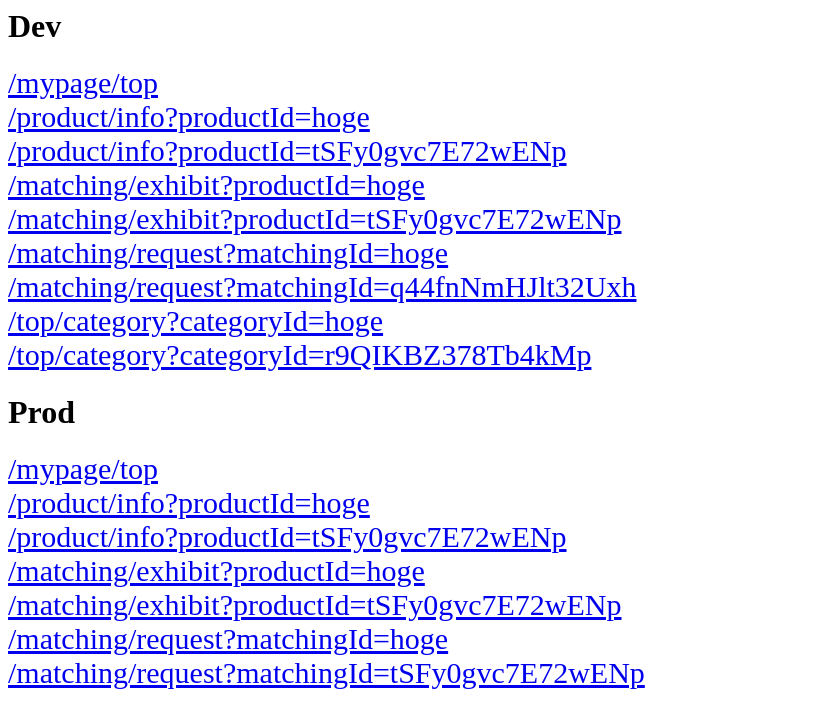
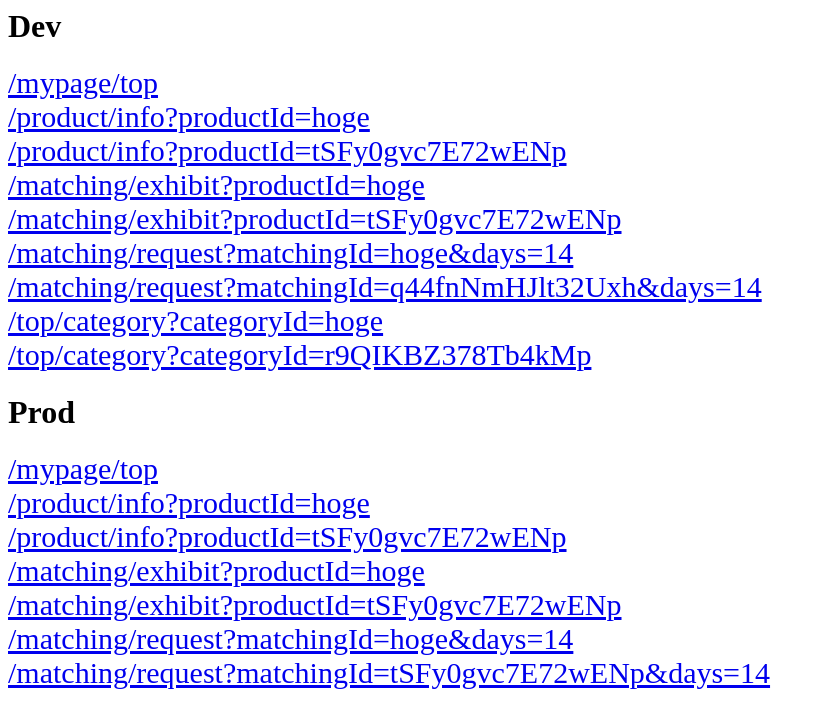
Before and after one commit to calamelman/content-path-sample, a plain HTML site: page index.html in a window 1280 px wide. Shown: the whole page, without its empty margins (0-825 px from the left). Drawn offline with Linux system fonts and the light colour scheme.

Commit message:
Update index.html

```diff
--- a/index.html
+++ b/index.html
@@ -8,8 +8,8 @@
 <div><a href="com-peaceteclab-alice-staging://matching/exhibit?productId=hoge" style="font-size: 30px;">/matching/exhibit?productId=hoge</a></div>
 <div><a href="com-peaceteclab-alice-staging://matching/exhibit?productId=tSFy0gvc7E72wENp" style="font-size: 30px;">/matching/exhibit?productId=tSFy0gvc7E72wENp</a></div>
 
-<div><a href="com-peaceteclab-alice-staging://matching/request?matchingId=hoge" style="font-size: 30px;">/matching/request?matchingId=hoge</a></div>
-<div><a href="com-peaceteclab-alice-staging://matching/request?matchingId=q44fnNmHJlt32Uxh" style="font-size: 30px;">/matching/request?matchingId=q44fnNmHJlt32Uxh</a></div>
+<div><a href="com-peaceteclab-alice-staging://matching/request?matchingId=hoge&days=14" style="font-size: 30px;">/matching/request?matchingId=hoge&days=14</a></div>
+<div><a href="com-peaceteclab-alice-staging://matching/request?matchingId=q44fnNmHJlt32Uxh&days=14" style="font-size: 30px;">/matching/request?matchingId=q44fnNmHJlt32Uxh&days=14</a></div>
 
 <div><a href="com-peaceteclab-alice-staging://top/category?categoryId=hoge" style="font-size: 30px;">/top/category?categoryId=hoge</a></div>
 <div><a href="com-peaceteclab-alice-staging://top/category?categoryId=r9QIKBZ378Tb4kMp" style="font-size: 30px;">/top/category?categoryId=r9QIKBZ378Tb4kMp</a></div>
@@ -24,5 +24,5 @@
 <div><a href="com-peaceteclab-alice://matching/exhibit?productId=hoge" style="font-size: 30px;">/matching/exhibit?productId=hoge</a></div>
 <div><a href="com-peaceteclab-alice://matching/exhibit?productId=tSFy0gvc7E72wENp" style="font-size: 30px;">/matching/exhibit?productId=tSFy0gvc7E72wENp</a></div>
 
-<div><a href="com-peaceteclab-alice://matching/request?matchingId=hoge" style="font-size: 30px;">/matching/request?matchingId=hoge</a></div>
-<div><a href="com-peaceteclab-alice://matching/request?matchingId=tSFy0gvc7E72wENp" style="font-size: 30px;">/matching/request?matchingId=tSFy0gvc7E72wENp</a></div>
+<div><a href="com-peaceteclab-alice://matching/request?matchingId=hoge&days=14" style="font-size: 30px;">/matching/request?matchingId=hoge&days=14</a></div>
+<div><a href="com-peaceteclab-alice://matching/request?matchingId=tSFy0gvc7E72wENp&days=14" style="font-size: 30px;">/matching/request?matchingId=tSFy0gvc7E72wENp&days=14</a></div>
```
